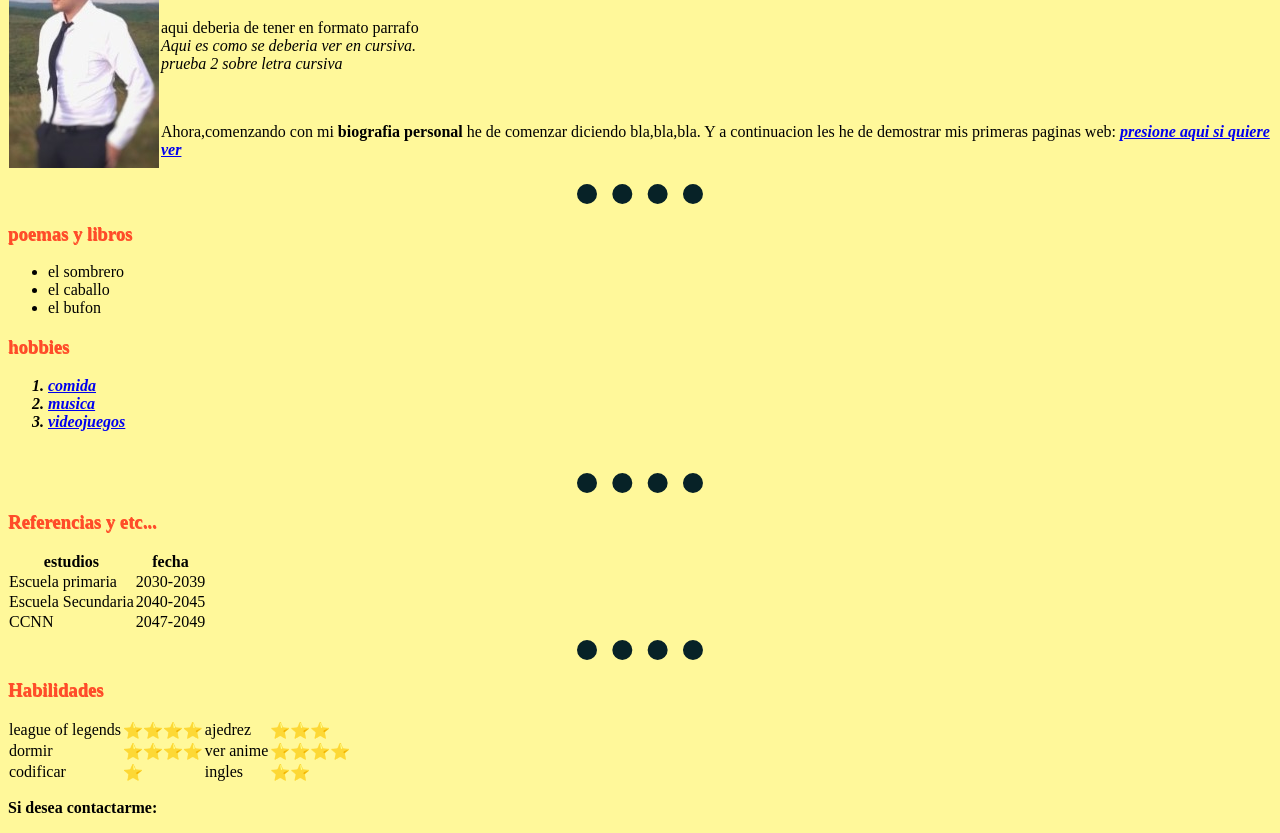
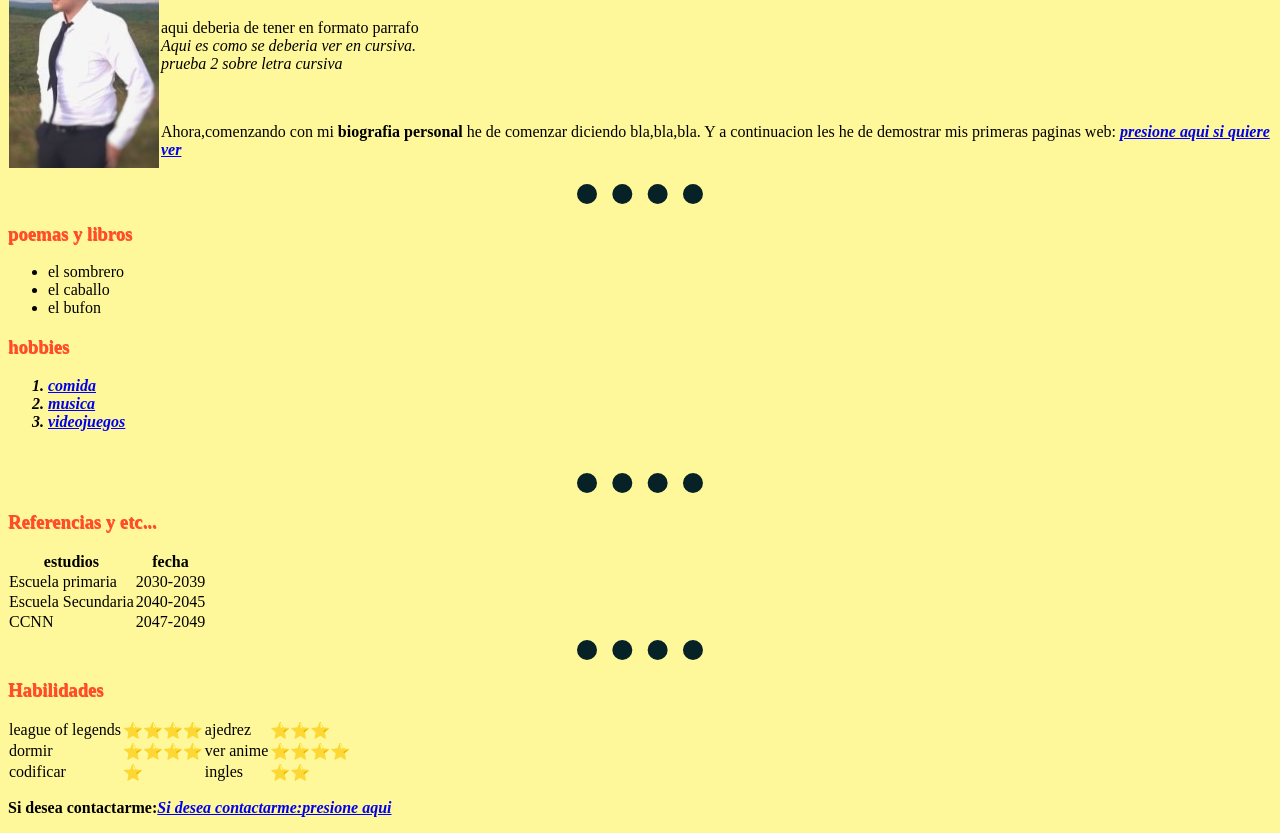
Before and after one commit to KM2004/KS, a plain HTML site: page index.html in a window 1280 px wide. Shown: the part 70-903 px from the top of the page. Drawn offline with Linux system fonts and the light colour scheme.

Commit message:
Update index.html

```diff
--- a/index.html
+++ b/index.html
@@ -102,6 +102,7 @@
     </tbody>
   </table>
   <p><strong>Si desea contactarme:<em><a href="contct me.html>presione aqui</a></em></strong></p>
+    <p><strong>Si desea contactarme:<em><a href="contct me.html">presione aqui</a></em></strong></p>
 
 </body>
 
```
